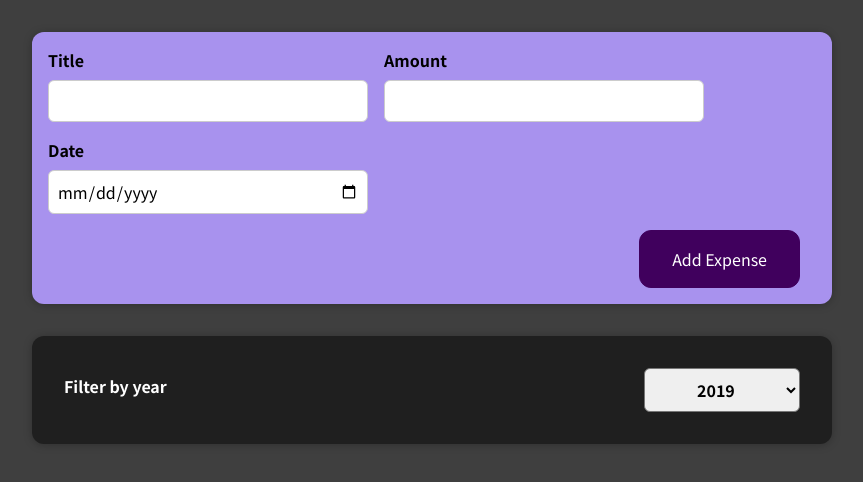
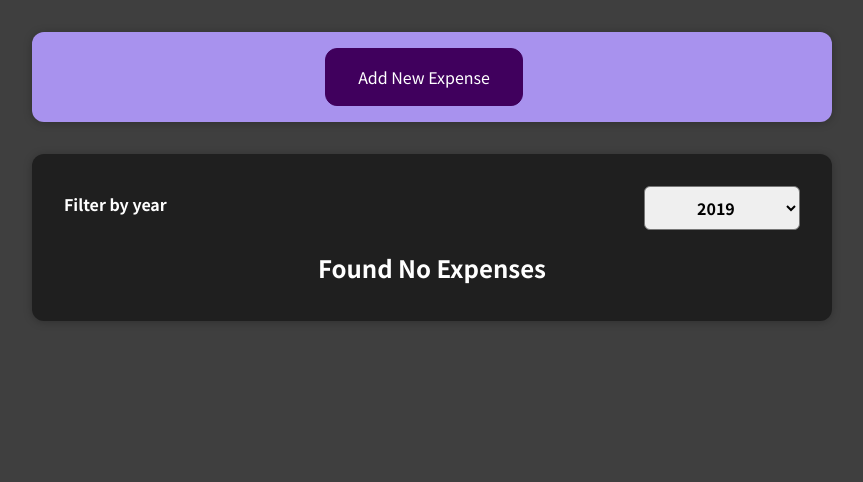
Before and after one commit to Nanlung/ReactPrac, a React (Create React App) app: page / in a window 1280 px wide. Shown: the top 482 px of the page, without its empty margins (208-1071 px from the left). Built offline with nearby package versions, Linux system fonts and the light colour scheme.

Commit message:
hide button feature

```diff
--- a/src/components/Expenses/ExpenseItem.js
+++ b/src/components/Expenses/ExpenseItem.js
@@ -5,6 +5,7 @@ import './ExpenseItem.css';
 
 const ExpenseItem = (props) => {
   return (
+    <li>
       <Card className="expense-item">
         <ExpenseDate date={props.date} />
         <div className="expense-item__description">
@@ -12,6 +13,7 @@ const ExpenseItem = (props) => {
           <div className="expense-item__price">${props.amount}</div>
         </div>
       </Card>
+    </li>
   );
 };
 
--- a/src/components/Expenses/Expenses.js
+++ b/src/components/Expenses/Expenses.js
@@ -1,8 +1,8 @@
 import React, { useState } from 'react';
 import ExpensesFilter from '../ExpensesFilter/ExpensesFilter';
 import Card from '../UI/Card';
-import ExpenseItem from './ExpenseItem';
 import './Expenses.css';
+import ExpensesList from './ExpensesList';
 
 const Expenses = (props) => {
   const [filterYear, setFilterYear] = useState('2019');
@@ -19,14 +19,7 @@ const Expenses = (props) => {
     <div>
       <Card className="expenses">
         <ExpensesFilter selected={filterYear} onChangeFilter={filterHandler} />
-        {filteredYear.map((expense) => (
-          <ExpenseItem
-            key={expense.id}
-            title={expense.title}
-            amount={expense.amount}
-            date={expense.date}
-          />
-        ))}
+        <ExpensesList expenses={filteredYear} />
       </Card>
     </div>
   );
--- /dev/null
+++ b/src/components/Expenses/ExpensesList.css
@@ -0,0 +1,9 @@
+.expenses-list {
+  list-style: none;
+  padding: 0;
+}
+
+.expenses-list__fallback {
+  color: white;
+  text-align: center;
+}
--- /dev/null
+++ b/src/components/Expenses/ExpensesList.js
@@ -0,0 +1,25 @@
+import React from 'react';
+import ExpenseItem from './ExpenseItem';
+import './ExpensesList.css';
+
+const ExpensesList = (props) => {
+  if (props.expenses.length === 0) {
+    return <h2 className="expenses-list__fallback">Found No Expenses</h2>;
+  }
+
+  return (
+    <ul className="expenses-list">
+      {props.expenses.map((expense) => (
+        <ExpenseItem
+          key={expense.id}
+          title={expense.title}
+          amount={expense.amount}
+          date={expense.date}
+        />
+      ))}
+      ;
+    </ul>
+  );
+};
+
+export default ExpensesList;
--- a/src/components/NewExpense/ExpenseForm.js
+++ b/src/components/NewExpense/ExpenseForm.js
@@ -56,6 +56,9 @@ const ExpenseForm = (props) => {
         </div>
       </div>
       <div className="new-expense__actions">
+        <button type="button" onClick={props.onCancel}>
+          Cancel
+        </button>
         <button type="submit">Add Expense</button>
       </div>
     </form>
--- a/src/components/NewExpense/NewExpense.js
+++ b/src/components/NewExpense/NewExpense.js
@@ -1,8 +1,10 @@
-import React from 'react';
+import React, { useState } from 'react';
 import ExpenseForm from './ExpenseForm';
 import './NewExpense.css';
 
 const NewExpense = (props) => {
+  const [display, setDisplay] = useState(false);
+
   const saveExpenseDataHandler = (enteredExpenseData) => {
     const expenseData = {
       ...enteredExpenseData,
@@ -11,9 +13,18 @@ const NewExpense = (props) => {
     props.onAddExpense(expenseData);
   };
 
+  const showHandler = () => {
+    setDisplay(true);
+  };
+
+  const hideHandler = () => {
+    setDisplay(false);
+  };
+
   return (
     <div className="new-expense">
-      <ExpenseForm onSaveExpenseData={saveExpenseDataHandler} />
+      {!display && <button onClick={showHandler}>Add New Expense</button>}
+      {display && <ExpenseForm onSaveExpenseData={saveExpenseDataHandler} onCancel={hideHandler} />}
     </div>
   );
 };
```
Lines whose indentation alone changed are shown as unchanged.
